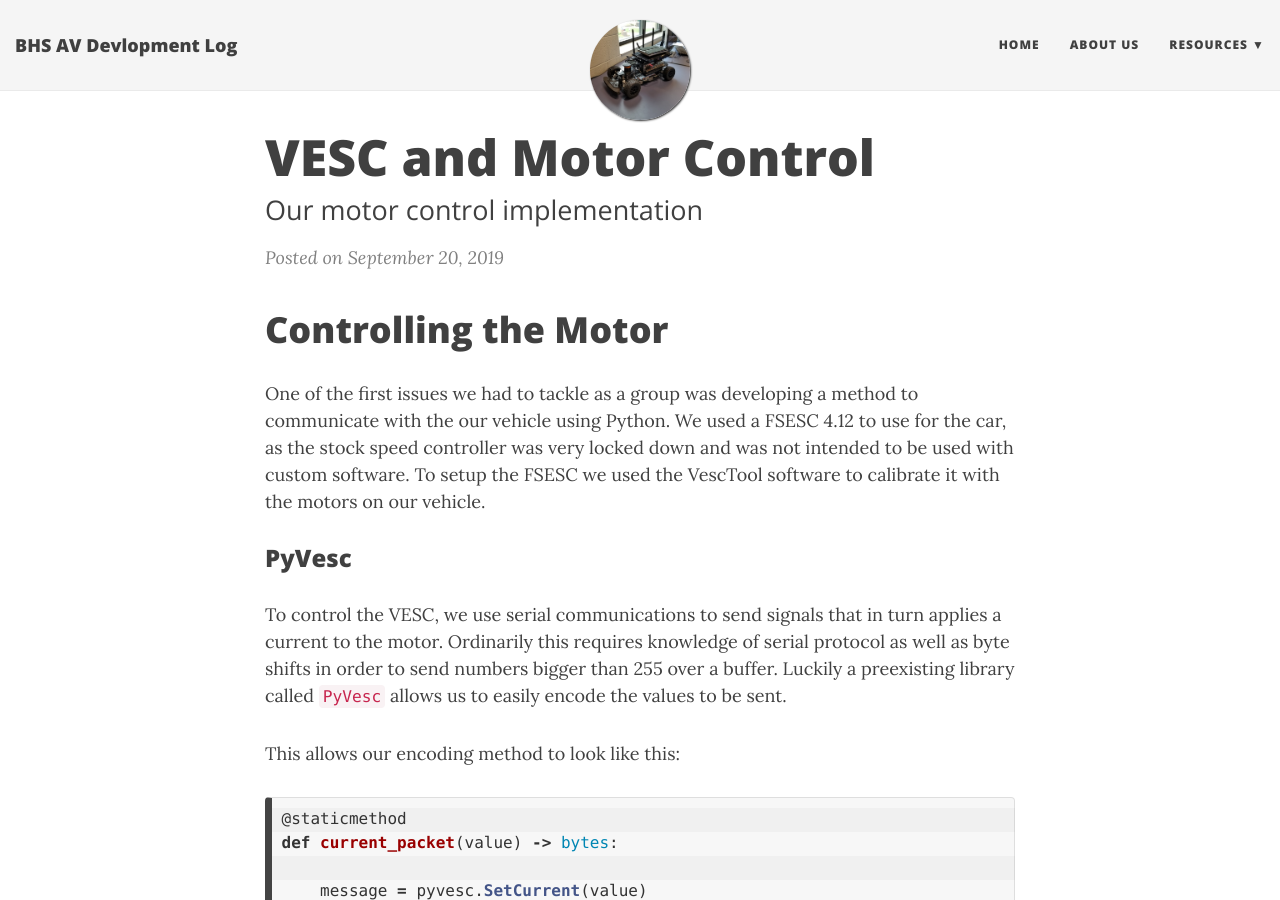
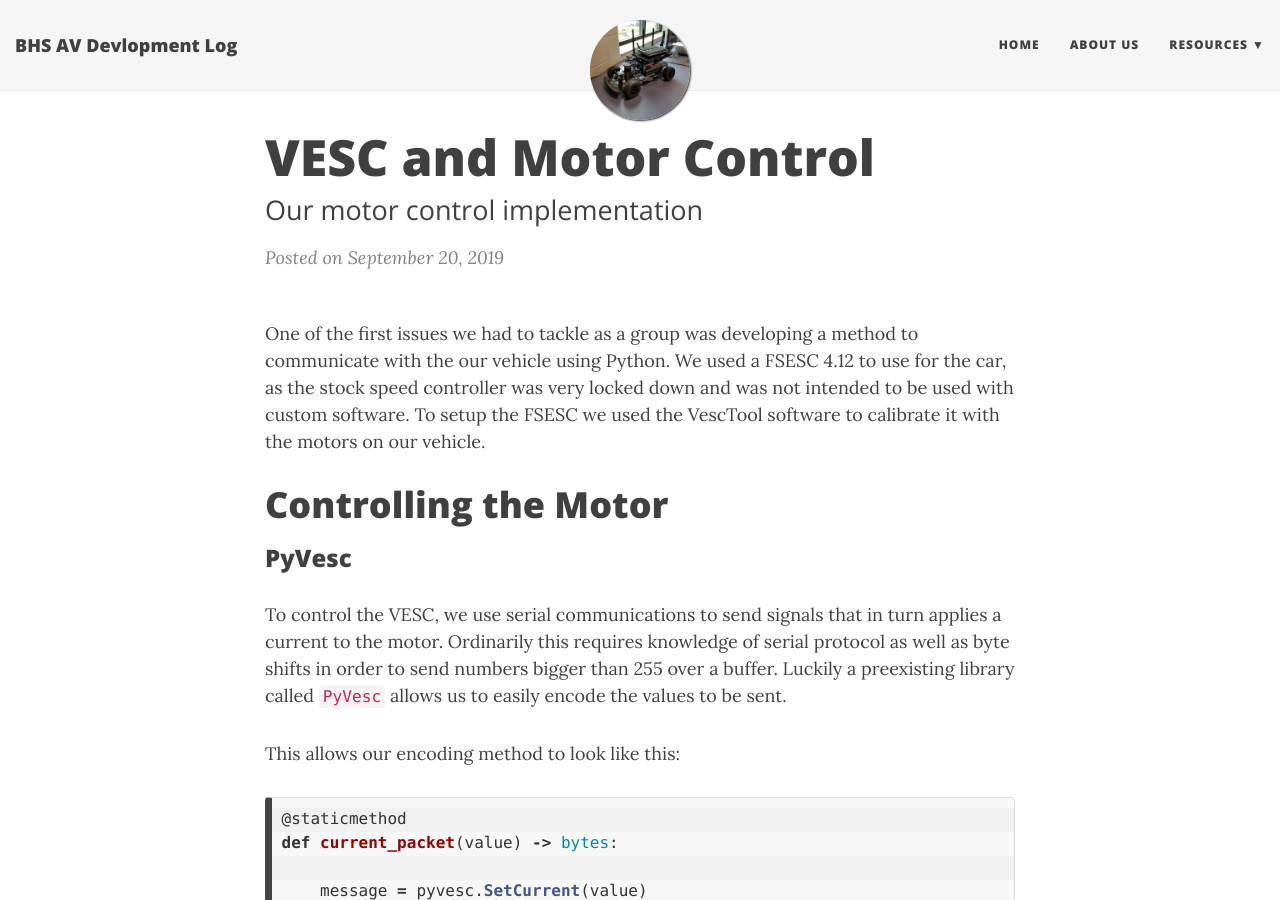
Before and after one commit to BHS-AV/devlog, a Jekyll site: the page built from _posts/2019-09-20-vesc.md, in a window 1280 px wide and 900 px high. Built offline with Jekyll 4.4.1, drawn with Linux system fonts in a browser that asks for light colours; nearby versions of some CDN libraries.

```diff
--- a/_posts/2019-09-20-vesc.md
+++ b/_posts/2019-09-20-vesc.md
@@ -6,11 +6,12 @@ gh-repo: bhs-av/software
 tags: [vesc]
 comments: false
 ---
-#  Controlling the Motor
 One of the first issues we had to tackle as a group was developing a method to communicate with the our vehicle using Python.
 We used a FSESC 4.12 to use for the car, as the stock speed controller was very locked down and was not intended
 to be used with custom software. To setup the FSESC we used the VescTool software to calibrate it with the motors on our
 vehicle.
+
+# Controlling the Motor
 
 ### PyVesc
 To control the VESC, we use serial communications to send signals that in turn applies a current to the motor. Ordinarily this requires knowledge of serial protocol as well as byte shifts in order to send numbers bigger than 255 over a buffer. Luckily a preexisting library called `PyVesc` allows us to easily encode the values to be sent.
```
